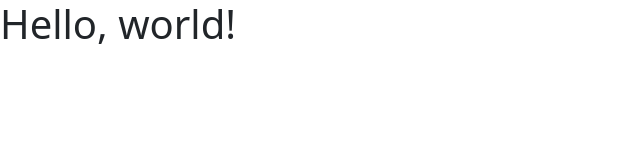
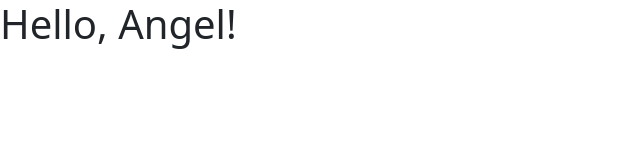
Before and after one commit to Angelpantoja1/CSAGithub2, a plain HTML site: page index.html in a window 1280 px wide. Shown: the full height of the page, 0-640 px from the left. Drawn offline with nearby package versions, Linux system fonts and the light colour scheme.

Commit message:
Made an edit to the index file

```diff
--- a/index.html
+++ b/index.html
@@ -11,7 +11,7 @@
     <title>Hello, world!</title>
   </head>
   <body>
-    <h1>Hello, world!</h1>
+    <h1>Hello, Angel!</h1>
 
     <!-- Optional JavaScript; choose one of the two! -->
 
```
